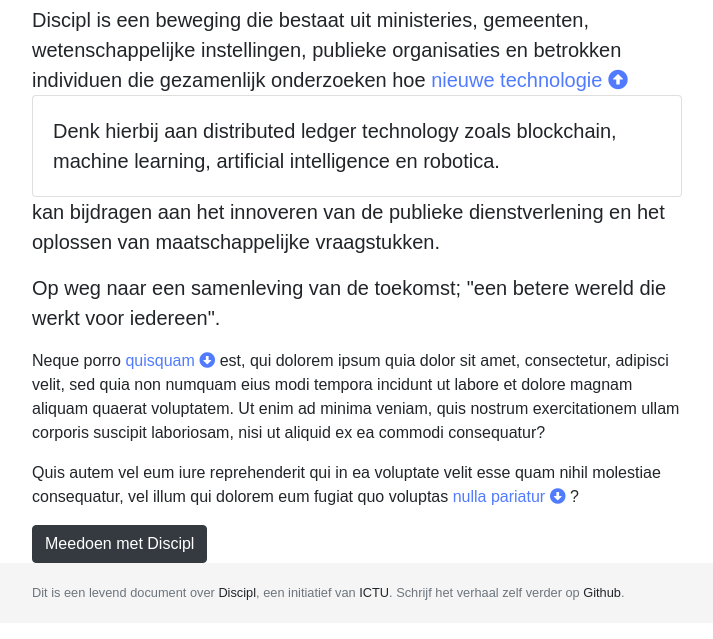
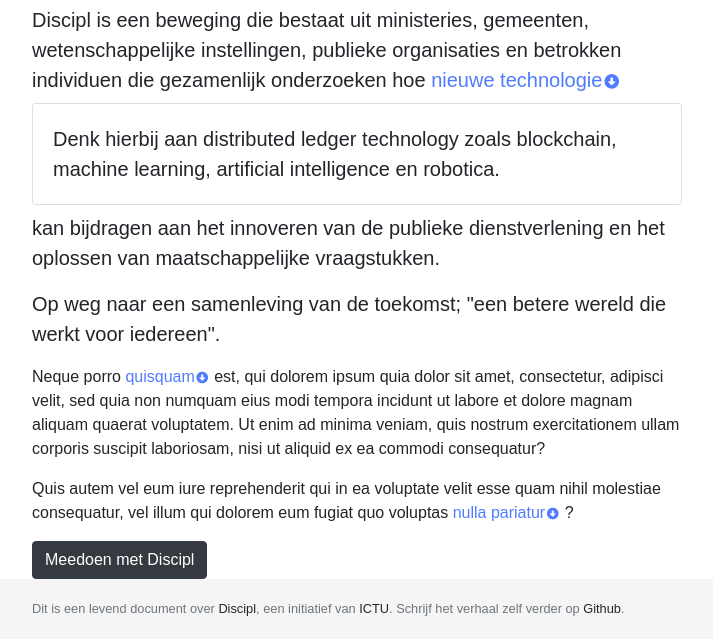
Before and after one commit to erwinelling/Discipl, a plain HTML site: page index.html in a window 1280 px wide. Both pictures are taken after a click on the button "nieuwe technologie". Shown: the part 259-898 px from the top of the page, without its empty margins (283-996 px from the left). Drawn offline with nearby package versions, Linux system fonts and the light colour scheme; a web font is replaced by a local one.

Commit message:
Changed icons

```diff
--- a/index.html
+++ b/index.html
@@ -45,6 +45,9 @@
         width: 100px;
         height: 100px;
       }
+      span .card {
+        margin: .5rem 0;
+      }
     </style>
     <title>De reis van Discipl</title>
   </head>
@@ -63,7 +66,7 @@
       </div>
       <h1 class="mt-5">De reis van Discipl</h1>
       <p class="lead">Discipl is een beweging die bestaat uit ministeries, gemeenten, wetenschappelijke instellingen, publieke organisaties en betrokken individuen die gezamenlijk onderzoeken hoe
-        <a class="collapselink" data-toggle="collapse" href="#collapse-tech" role="button" aria-expanded="false" aria-controls="collapse-tech">nieuwe technologie <i class="fas fa-arrow-alt-circle-down"></i></a>
+        <a class="collapselink" data-toggle="collapse" href="#collapse-tech" role="button" aria-expanded="false" aria-controls="collapse-tech">nieuwe technologie<i class="fas fa-arrow-alt-circle-down fa-xs fa-fw"></i></a>
         <span class="collapse multi-collapse" id="collapse-tech">
           <span class="card card-body">
             Denk hierbij aan distributed ledger technology zoals blockchain, machine learning, artificial intelligence en robotica.
@@ -72,7 +75,7 @@
         kan bijdragen aan het innoveren van de publieke dienstverlening en het oplossen van maatschappelijke vraagstukken.</p>
       <p class="lead">Op weg naar een samenleving van de toekomst; &quot;een betere wereld die werkt voor iedereen&quot;.</p>
       <p>Neque porro
-        <a class="collapselink" data-toggle="collapse" href="#collapse1" role="button" aria-expanded="false" aria-controls="collapse1">quisquam <i class="fas fa-arrow-alt-circle-down"></i></a>
+        <a class="collapselink" data-toggle="collapse" href="#collapse1" role="button" aria-expanded="false" aria-controls="collapse1">quisquam<i class="fas fa-arrow-alt-circle-down fa-xs fa-fw"></i></a>
         <span class="collapse multi-collapse" id="collapse1">
           <span class="card card-body">
             Anim pariatur cliche reprehenderit, enim eiusmod high life accusamus terry richardson ad squid. Nihil anim keffiyeh helvetica, craft beer labore wes anderson cred nesciunt sapiente ea proident.
@@ -80,7 +83,7 @@
         </span>
         est, qui dolorem ipsum quia dolor sit amet, consectetur, adipisci velit, sed quia non numquam eius modi tempora incidunt ut labore et dolore magnam aliquam quaerat voluptatem. Ut enim ad minima veniam, quis nostrum exercitationem ullam corporis suscipit laboriosam, nisi ut aliquid ex ea commodi consequatur?</p>
       <p>Quis autem vel eum iure reprehenderit qui in ea voluptate velit esse quam nihil molestiae consequatur, vel illum qui dolorem eum fugiat quo voluptas
-        <a class="collapselink" data-toggle="collapse" href="#collapse2" role="button" aria-expanded="false" aria-controls="collapse2">nulla pariatur <i class="fas fa-arrow-alt-circle-down"></i></a> ?
+        <a class="collapselink" data-toggle="collapse" href="#collapse2" role="button" aria-expanded="false" aria-controls="collapse2">nulla pariatur<i class="fas fa-arrow-alt-circle-down fa-xs fa-fw"></i></a> ?
       <span class="collapse multi-collapse" id="collapse2">
         <span class="card card-body">
           Anim pariatur cliche reprehenderit, enim eiusmod high life accusamus terry richardson ad squid. Nihil anim keffiyeh helvetica, craft beer labore wes anderson cred nesciunt sapiente ea proident.
@@ -109,7 +112,7 @@
     <script>
       $(document).ready(function () {
         $('.collapselink').click(function () {
-            $(this).find('i').toggleClass("fa-arrow-alt-circle-down").toggleClass("fa-arrow-alt-circle-up");
+            $(this).find('i').toggleClass("fa-arrow-alt-circle-down").toggleClass("fa-arrow-alt-circle-down");
         });
       });
     </script>
```
